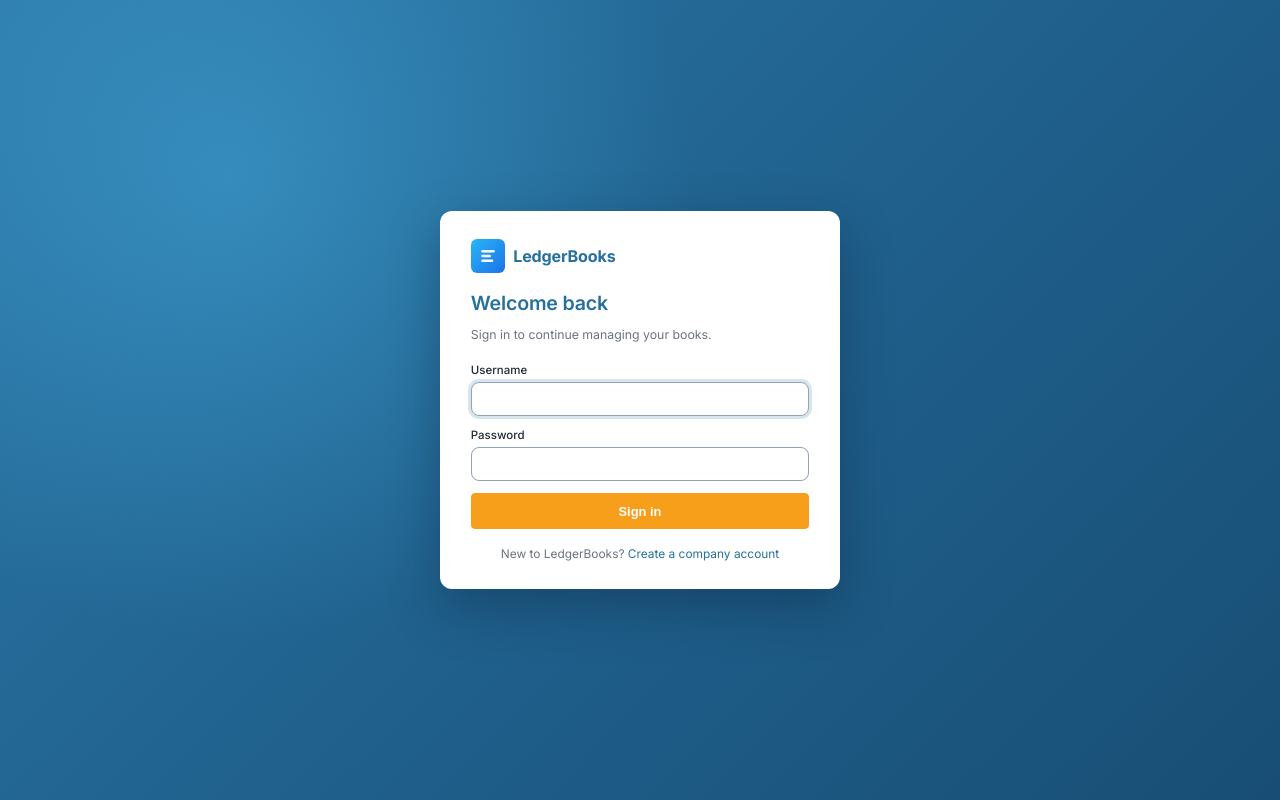
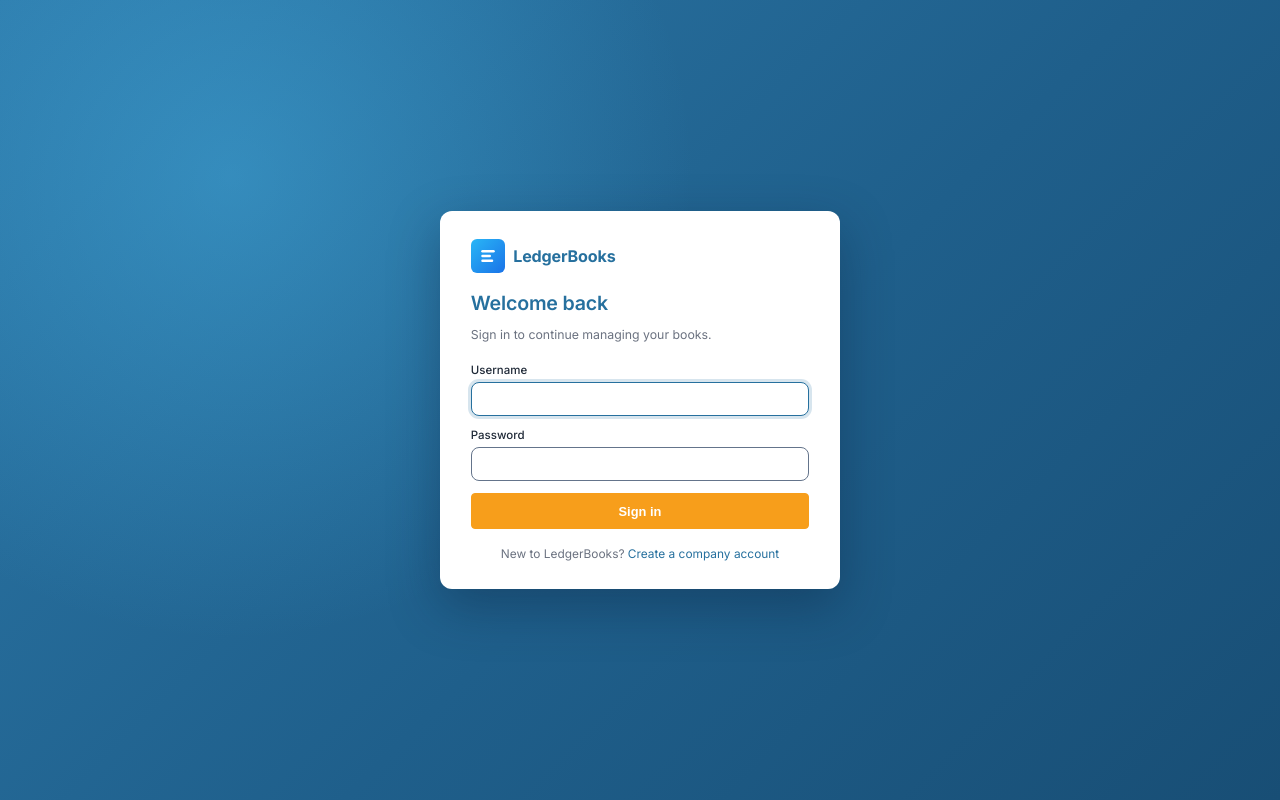
Before and after one commit to ceemalaraghavendrareddyreddy-ctrl/NovaByte-LedgerBooks, a Flask app: a page that uses app/templates/base.html in a window 1280 px wide. Run offline with Flask 3, Linux system fonts and the light colour scheme; some libraries are stand-ins or nearby versions.

Commit message:
Bolder borders: darker colour, 2px on boxes and inputs
Co-Authored-By: Claude Sonnet 5.5 <noreply@anthropic.com>

```diff
--- a/app/static/css/style.css
+++ b/app/static/css/style.css
@@ -29,8 +29,8 @@
   --text: #1F2937;
   --text-muted: #6B7280;
   --text-subtle: #94A3B8;
-  --border: #C5CEDB;
-  --border-strong: #94A3B8;
+  --border: #A9B6C8;
+  --border-strong: #64748B;
 
   /* Status */
   --success: #16A34A;
@@ -1065,12 +1065,13 @@ html[data-theme="dark"] thead th { background: #26344A; color: #E3E9F3; }
 
 /* Bolder box outlines everywhere (cards, stat boxes, tables, inputs, buttons) */
 .card, .stat, .table-wrap, .invoice-preview, .onboarding-step, .company-pill-box {
-  border: 1.5px solid var(--border-strong);
+  border: 2px solid var(--border-strong);
 }
 input[type=text], input[type=email], input[type=password], input[type=number],
 input[type=date], input[type=file], input[type=search], select, textarea,
+input[type=file]{}
 .form-row input, .form-row select, .form-row textarea {
-  border: 1.5px solid var(--border-strong);
+  border: 2px solid var(--border-strong);
 }
 .btn.secondary, .btn.ghost { border-width: 1.5px; }
 .invoice-workspace > .card, .card:has(.form-two-col) { border-top: 4px solid var(--action); }
```
